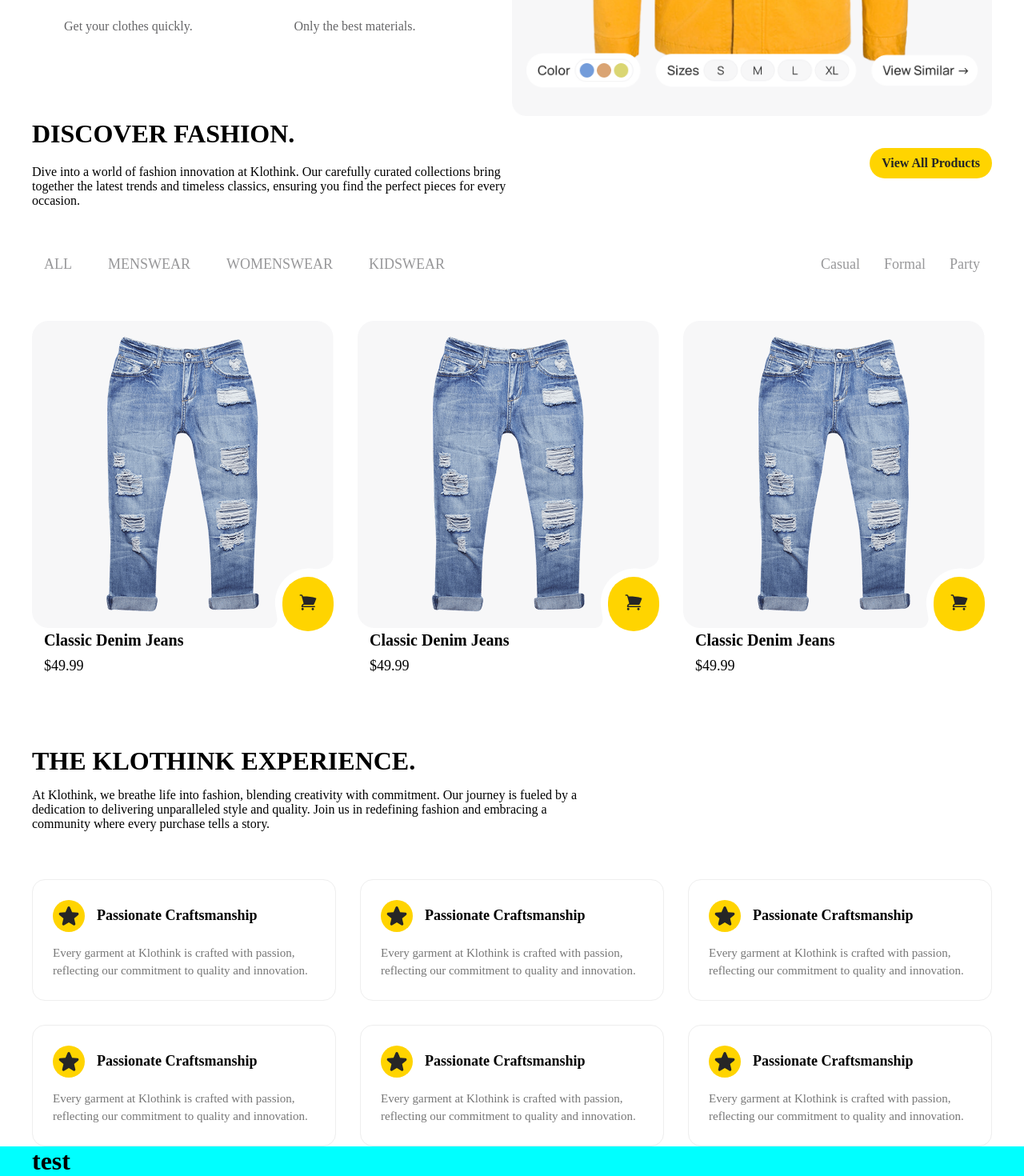
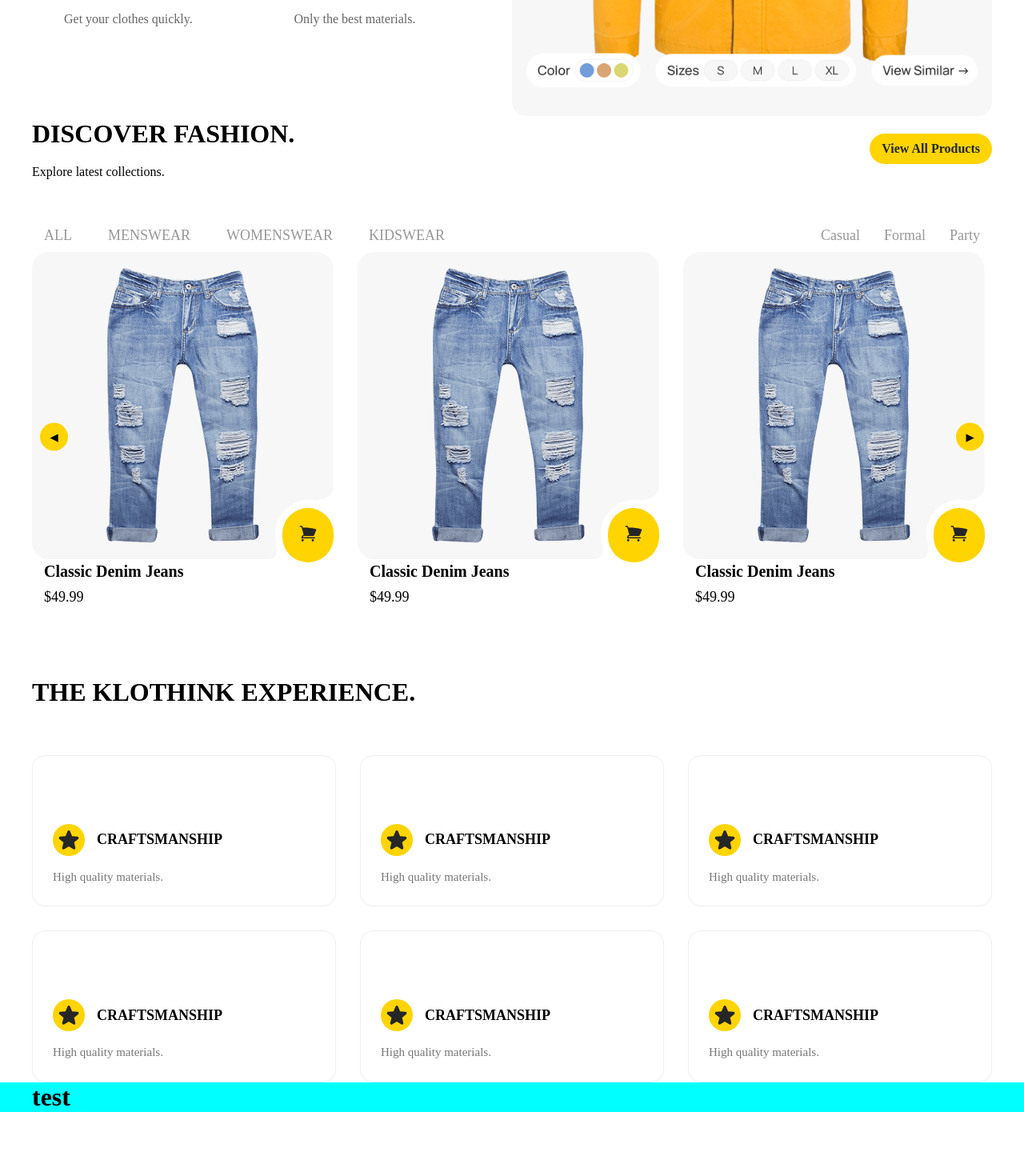
Before and after one commit to autli5/klothink, a React (Vite) app: page /klothink/products in a window 1280 px wide. Shown: the part 692-2162 px from the top of the page at 80% size. After the commit the page ends 2082 px from the top, so only its background shows below. Built offline with nearby package versions, Linux system fonts and the light colour scheme.

Commit message:
updates cards

```diff
--- a/src/pages/Home.tsx
+++ b/src/pages/Home.tsx
@@ -1,3 +1,4 @@
+import { useRef } from "react"
 import { NavLink } from "react-router-dom"
 
 import "../styles/pages/Home.css"
@@ -8,6 +9,23 @@
 import star from "../assets/star.svg"
 
 export default function Home() {
+
+    const scrollRef = useRef(null)
+
+    const scrollLeft = () => {
+        scrollRef.current?.scrollBy({
+            left: -300,
+            behavior: "smooth"
+        })
+    }
+
+    const scrollRight = () => {
+        scrollRef.current?.scrollBy({
+            left: 300,
+            behavior: "smooth"
+        })
+    }
+
     return (
         <>
             <div className="elevate">
@@ -17,7 +35,6 @@
 
                         <p>
                             Explore a world of fashion at Klothink, where trends meet affordability.
-                            Immerse yourself in the latest styles and seize exclusive promotions.
                         </p>
 
                         <div className="buttons">
@@ -30,17 +47,14 @@
                                 <h3>Latest Trends</h3>
                                 <p>Discover the newest fashion styles.</p>
                             </div>
-
                             <div className="card">
                                 <h3>Affordable</h3>
                                 <p>Quality fashion at great prices.</p>
                             </div>
-
                             <div className="card">
                                 <h3>Fast Delivery</h3>
                                 <p>Get your clothes quickly.</p>
                             </div>
-
                             <div className="card">
                                 <h3>Premium Quality</h3>
                                 <p>Only the best materials.</p>
@@ -53,89 +67,39 @@
                     </div>
                 </div>
             </div>
+
             <div className="fashion">
                 <div className="container">
                     <div className="text-top">
                         <div className="text">
                             <h1>Discover Fashion.</h1>
-                            <p>
-                                Dive into a world of fashion innovation at Klothink. Our carefully curated collections bring together the latest trends and timeless classics, ensuring you find the perfect pieces for every occasion.
-                            </p>
+                            <p>Explore latest collections.</p>
+                        </div>
+                        <a href="">View All Products</a>
                     </div>
 
-                        <a href="">View All Products</a>
-                    </div>
                     <div className="categories">
+
                         <div className="spisok">
                             <ul>
-                                <li>
-                                    <NavLink
-                                        to="/"
-                                        className={({ isActive }) => isActive ? "active" : ""}
-                                        end
-                                    >
-                                        All
-                                    </NavLink>
-                                </li>
-
-                                <li>
-                                    <NavLink
-                                        to="/menswear"
-                                        className={({ isActive }) => isActive ? "active" : ""}
-                                    >
-                                        Menswear
-                                    </NavLink>
-                                </li>
-
-                                <li>
-                                    <NavLink
-                                        to="/womenswear"
-                                        className={({ isActive }) => isActive ? "active" : ""}
-                                    >
-                                        Womenswear
-                                    </NavLink>
-                                </li>
-
-                                <li>
-                                    <NavLink
-                                        to="/kidswear"
-                                        className={({ isActive }) => isActive ? "active" : ""}
-                                    >
-                                        Kidswear
-                                    </NavLink>
-                                </li>
+                                <li><NavLink to="/" end>All</NavLink></li>
+                                <li><NavLink to="/menswear">Menswear</NavLink></li>
+                                <li><NavLink to="/womenswear">Womenswear</NavLink></li>
+                                <li><NavLink to="/kidswear">Kidswear</NavLink></li>
                             </ul>
                         </div>
+
                         <div className="vibor">
                             <ul>
-                                <li>
-                                    <NavLink
-                                        to="/casual"
-                                        className={({ isActive }) => isActive ? "active" : ""}
-                                    >
-                                        Casual
-                                    </NavLink>
-                                </li>
-                                <li>
-                                    <NavLink
-                                        to="/formal"
-                                        className={({ isActive }) => isActive ? "active" : ""}
-                                    >
-                                        Formal
-                                    </NavLink>
-                                </li>
-                                <li>
-                                    <NavLink
-                                        to="/party"
-                                        className={({ isActive }) => isActive ? "active" : ""}
-                                    >
-                                        Party
-                                    </NavLink>
-                                </li>
+                                <li><NavLink to="/casual">Casual</NavLink></li>
+                                <li><NavLink to="/formal">Formal</NavLink></li>
+                                <li><NavLink to="/party">Party</NavLink></li>
                             </ul>
                         </div>
-                        <div className="cards">
-                            <div className="card">
+                        <div className="cards-wrapper">
+                            <div className="cards" ref={scrollRef}>
+                                {[1,2,3,4,5].map((item) => (
+                                    <div className="card" key={item}>
                                         <div className="top">
                                             <img src={product} alt="" />
                                             <div className="cart">
@@ -147,109 +111,38 @@
                                             <p>$49.99</p>
                                         </div>
                                     </div>
-                            <div className="card">
-                                <div className="top">
-                                    <img src={product} alt="" />
-                                    <div className="cart">
-                                        <img src={cart} alt="" />
+                                ))}
                             </div>
-                                </div>
-                                <div className="bottom">
-                                    <h1>Classic Denim Jeans</h1>
-                                    <p>$49.99</p>
-                                </div>
-                            </div>
-                            <div className="card">
-                                <div className="top">
-                                    <img src={product} alt="" />
-                                    <div className="cart">
-                                        <img src={cart} alt="" />
-                                    </div>
-                                </div>
-                                <div className="bottom">
-                                    <h1>Classic Denim Jeans</h1>
-                                    <p>$49.99</p>
+
+                            <div className="scroll-buttons">
+                                <button onClick={scrollLeft}>◀</button>
+                                <button onClick={scrollRight}>▶</button>
                             </div>
                         </div>
                     </div>
                 </div>
             </div>
-            </div>
+
             <div className="experience">
                 <div className="container">
                     <div className="top">
-                        <div className="text">
                         <h1>The Klothink Experience.</h1>
-                            <p>At Klothink, we breathe life into fashion, blending creativity with commitment. Our journey is fueled by a dedication to delivering unparalleled style and quality. Join us in redefining fashion and embracing a community where every purchase tells a story.</p>
                     </div>
-                    </div>
+
                     <div className="cards">
-                        <div className="card">
+                        {[1,2,3,4,5,6].map((item) => (
+                            <div className="card" key={item}>
                                 <div className="top">
                                     <div className="image">
                                         <img src={star} alt="" />
                                     </div>
-                                <h1>Passionate Craftsmanship</h1>
+                                    <h1>Craftsmanship</h1>
                                 </div>
                                 <div className="bottom">
-                                <p>Every garment at Klothink is crafted with passion, reflecting our commitment to quality and innovation.</p>
+                                    <p>High quality materials.</p>
                                 </div>
                             </div>
-                        <div className="card">
-                            <div className="top">
-                                <div className="image">
-                                    <img src={star} alt="" />
-                                </div>
-                                <h1>Passionate Craftsmanship</h1>
-                            </div>
-                            <div className="bottom">
-                                <p>Every garment at Klothink is crafted with passion, reflecting our commitment to quality and innovation.</p>
-                            </div>
-                        </div>
-                        <div className="card">
-                            <div className="top">
-                                <div className="image">
-                                    <img src={star} alt="" />
-                                </div>
-                                <h1>Passionate Craftsmanship</h1>
-                            </div>
-                            <div className="bottom">
-                                <p>Every garment at Klothink is crafted with passion, reflecting our commitment to quality and innovation.</p>
-                            </div>
-                        </div>
-                        <div className="card">
-                            <div className="top">
-                                <div className="image">
-                                    <img src={star} alt="" />
-                                </div>
-                                <h1>Passionate Craftsmanship</h1>
-                            </div>
-                            <div className="bottom">
-                                <p>Every garment at Klothink is crafted with passion, reflecting our commitment to quality and innovation.</p>
-                            </div>
-                        </div>
-                        <div className="card">
-                            <div className="top">
-                                <div className="image">
-                                    <img src={star} alt="" />
-                                </div>
-                                <h1>Passionate Craftsmanship</h1>
-                            </div>
-                            <div className="bottom">
-                                <p>Every garment at Klothink is crafted with passion, reflecting our commitment to quality and innovation.</p>
-                            </div>
-                        </div>
-                        <div className="card">
-                            <div className="top">
-                                <div className="image">
-                                    <img src={star} alt="" />
-                                </div>
-                                <h1>Passionate Craftsmanship</h1>
-                            </div>
-                            <div className="bottom">
-                                <p>Every garment at Klothink is crafted with passion, reflecting our commitment to quality and innovation.</p>
-                            </div>
-                        </div>
+                        ))}
                     </div>
                 </div>
             </div>
--- a/src/styles/pages/Home.css
+++ b/src/styles/pages/Home.css
@@ -4,7 +4,6 @@
 }
 
 .elevate .container .left {
-    top: 0;
     display: inline-block;
     width: 50%;
     padding: 20px;
@@ -18,22 +17,16 @@
 .elevate .container .left p {
     margin-top: 30px;
     color: var(--noActiveLinkText);
-
 }
-
 
 .elevate .container .right {
     position: relative;
     display: inline-block;
     width: 50%;
-    /* background-color: blue; */
 }
 
 .elevate .container .right img {
-    display: inline-block;
     width: 100%;
-    right: 0;
-    top: 0;
 }
 
 .elevate .buttons {
@@ -85,6 +78,8 @@
     color: #777;
 }
 
+/* ================== FASHION ================== */
+
 .fashion .container .text-top {
     display: flex;
     justify-content: space-between;
@@ -115,21 +110,35 @@
     font-weight: 600;
 }
 
+/* ================== CATEGORIES ================== */
+
 .categories {
     margin-top: 60px;
 }
 
+.cards-wrapper {
+    position: relative;       /* для кнопок overlay */
+    width: 100%;              /* занимает всю ширину */
+    display: flex;
+    align-items: center;
+    gap: 0;                   /* карточки и кнопки не разделяем */
+}
+
+.categories {
+    position: relative;
+}
+
+/* списки */
 .categories ul li {
     list-style-type: none;
     display: inline-block;
 }
 
-.categories ul li a{
+.categories ul li a {
     text-decoration: none;
     padding: 10px 15px;
     color: #98989A;
     font-size: 18px;
-
 }
 
 .categories .spisok {
@@ -138,9 +147,7 @@
 
 .categories .spisok ul a {
     text-transform: uppercase;
-    text-decoration: none;
     margin-right: 15px;
-    color: #98989A;
 }
 
 .categories .spisok ul a.active {
@@ -149,35 +156,28 @@
 
 .categories .vibor {
     float: right;
-    top: 0;
 }
 
-
-.categories .vibor ul .active {
-    background-color: #1A1A1A;
-    border-radius: 120px;
-    color: aliceblue;
-}
-
+/* Скролл и карточки */
 .categories .cards {
     display: flex;
     gap: 30px;
-    margin-top: 60px;
     overflow-x: auto;
     scroll-behavior: smooth;
-    padding-bottom: 10px;
+    padding: 10px 0;
+    flex: 1;                  /* 🔑 занимает всё доступное место внутри wrapper */
 }
 
+/* scrollbar */
 .categories .cards::-webkit-scrollbar {
     height: 8px;
 }
-
 .categories .cards::-webkit-scrollbar-thumb {
     background: #262626;
     border-radius: 10px;
 }
 
-/* чтобы карточки не сжимались */
+/* карточки */
 .categories .cards .card {
     min-width: 300px;
     flex-shrink: 0;
@@ -188,10 +188,32 @@
     position: relative;
 }
 
+/* кнопки overlay */
+.scroll-buttons {
+    position: absolute;
+    top: 50%;
+    transform: translateY(-50%);
+    width: 100%;             /* кнопки поверх wrapper */
+    display: flex;
+    justify-content: space-between; /* слева/справа */
+    padding: 0 10px;
+    pointer-events: none;    /* чтобы скролл под кнопками работал */
+    z-index: 10;
+}
+
+.scroll-buttons button {
+    pointer-events: all;     /* кнопки кликабельны */
+    background: #FFD400;
+    border: none;
+    border-radius: 50%;
+    width: 35px;
+    height: 35px;
+    cursor: pointer;
+}
+
 .categories .cards .cart {
     position: absolute;
     background-color: #FFD400;
-    display: inline-block;
     padding: 20px;
     right: 0;
     bottom: 0;
@@ -199,7 +221,6 @@
 }
 
 .categories .cards .card .bottom {
-    /* background-color: aliceblue; */
     padding: 0 15px;
 }
 
@@ -208,29 +229,24 @@
     margin-bottom: 10px;
 }
 
-.categories .cards .card .bottom  p {
+.categories .cards .card .bottom p {
     font-size: 18px;
 }
 
-.experience .container .top .text {
+/* ================== EXPERIENCE ================== */
+
+.experience .container .top {
     margin: 60px 0;
 }
 
-.experience .container .top .text h1 {
+.experience .container .top h1 {
     text-transform: uppercase;
 }
-
-.experience .container .top .text p {
-    width: 60%;
-    margin-top: 15px;
-}
-
 
 .experience .cards {
     display: grid;
     grid-template-columns: repeat(3, 1fr);
     gap: 30px;
-    margin-top: 40px;
 }
 
 .experience .card {
```
Also changed, not shown: src/assets/left.svg (added), src/assets/right.svg (added). Lines whose indentation alone changed are shown as unchanged.
